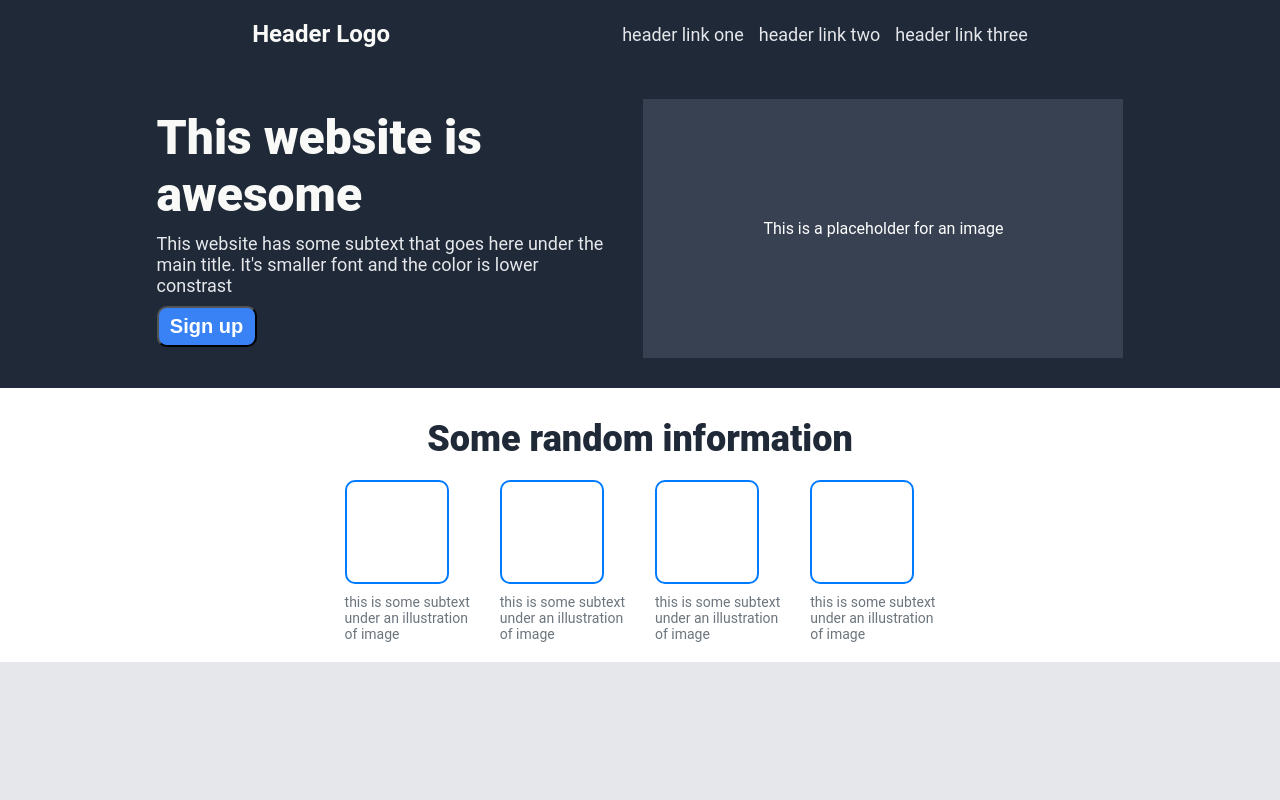
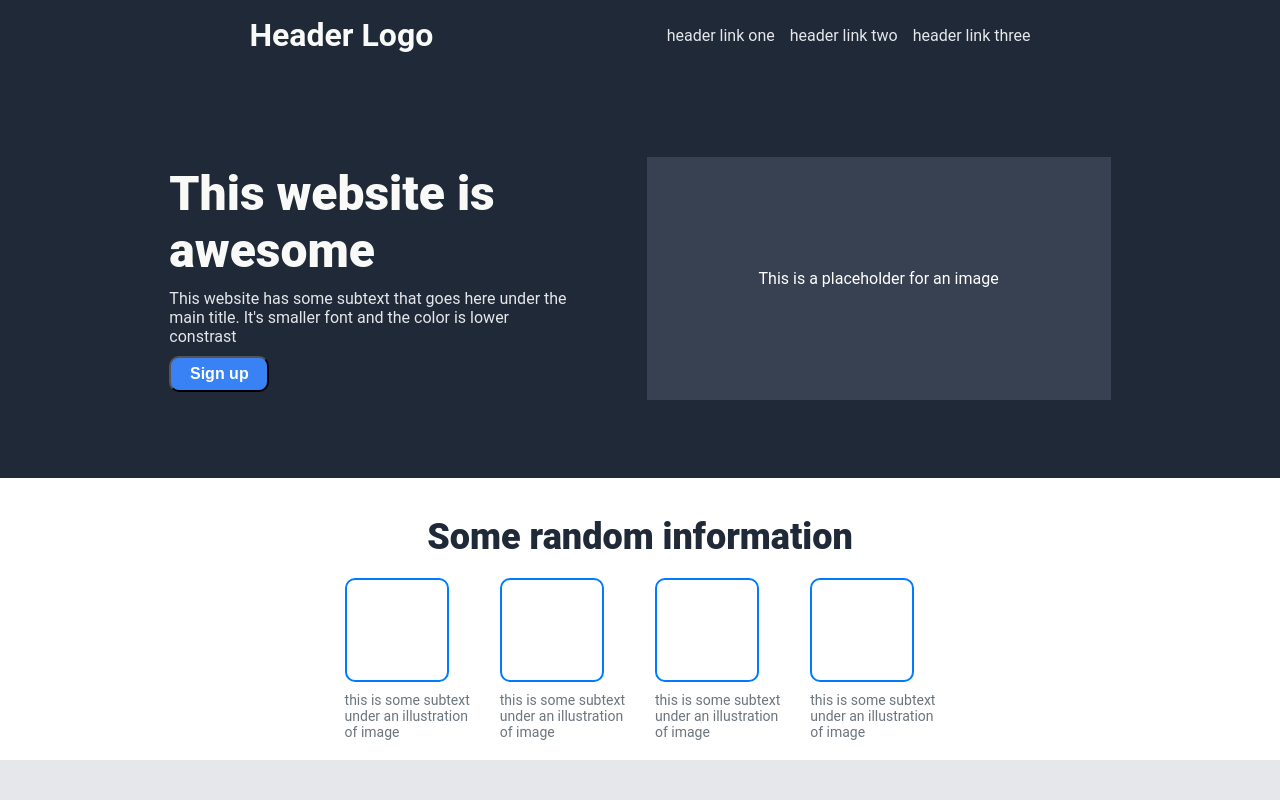
Before and after one commit to Bao-Trinh-Quoc/Odin-Landing-Page, a plain HTML site: page index.html in a window 1280 px wide. Shown: the top 800 px of the page. Drawn offline with Linux system fonts and the light colour scheme.

Commit message:
perf: Improving the layout of header and hero section

```diff
--- a/index.html
+++ b/index.html
@@ -8,7 +8,7 @@
     </head>
 
     <body>
-
+        <div class="container-1">
             <!-- Header -->
             <div class="header">
                 <div class="left-links">
@@ -42,7 +42,7 @@
                     This is a placeholder for an image
                 </div>
             </div>
-
+        </div>
         <!-- Information -->
         <div class="info-title">Some random information</div>
 
--- a/styles.css
+++ b/styles.css
@@ -15,24 +15,27 @@ a {
     text-decoration: none;
 }
 
+.container-1 {
+    background-color: #1F2937;
+}
 
 .header {
     background: #1F2937;
-    padding: 20px;
+    padding: 1rem;
     display: flex;
     align-items: center;
     justify-content: space-evenly;
-    flex-wrap: wrap;
+    margin-bottom: 1vh;
 }
 
 .left-links a {
     font-weight: bold;
-    font-size: 24px;
+    font-size: 2rem;
     color: #F9FAF8;
 }
 
 .right-links a {
-    font-size: 18px;
+    font-size: 1rem;
     color: #E5E7EB;
 }
 
@@ -41,8 +44,10 @@ a {
     display: flex;
     justify-content: center;
     align-items: center;
-    height: 40vh;
-    gap: 40px;
+    height: 25em;
+    gap: 80px;
+    margin: 1vh;
+
 }
 
 .text-button {
@@ -52,20 +57,20 @@ a {
 }
 
 .main-title {
-    font-size: 48px;
+    font-size: 3em;
     color: #F9FAF8;
     font-weight: 900;
 }
 
 .sub-text {
-    font-size: 18px;
+    font-size: 1em;
     color: #E5E7EB;
 }
 
 .signup-button {
     width: 100px;
     padding: 7px;
-    font-size: 20px;
+    font-size: 1em;
     font-weight: bold;
     background-color: #3882F6;
     color: white;
@@ -77,7 +82,7 @@ a {
     color: white;
     /* make the padding gray */
     background-color: #374151;
-    padding: 15vh;
+    padding: 7em;
     align-self: center;
 }
 
```
Also changed, not shown: log.txt. Lines whose indentation alone changed are shown as unchanged.
